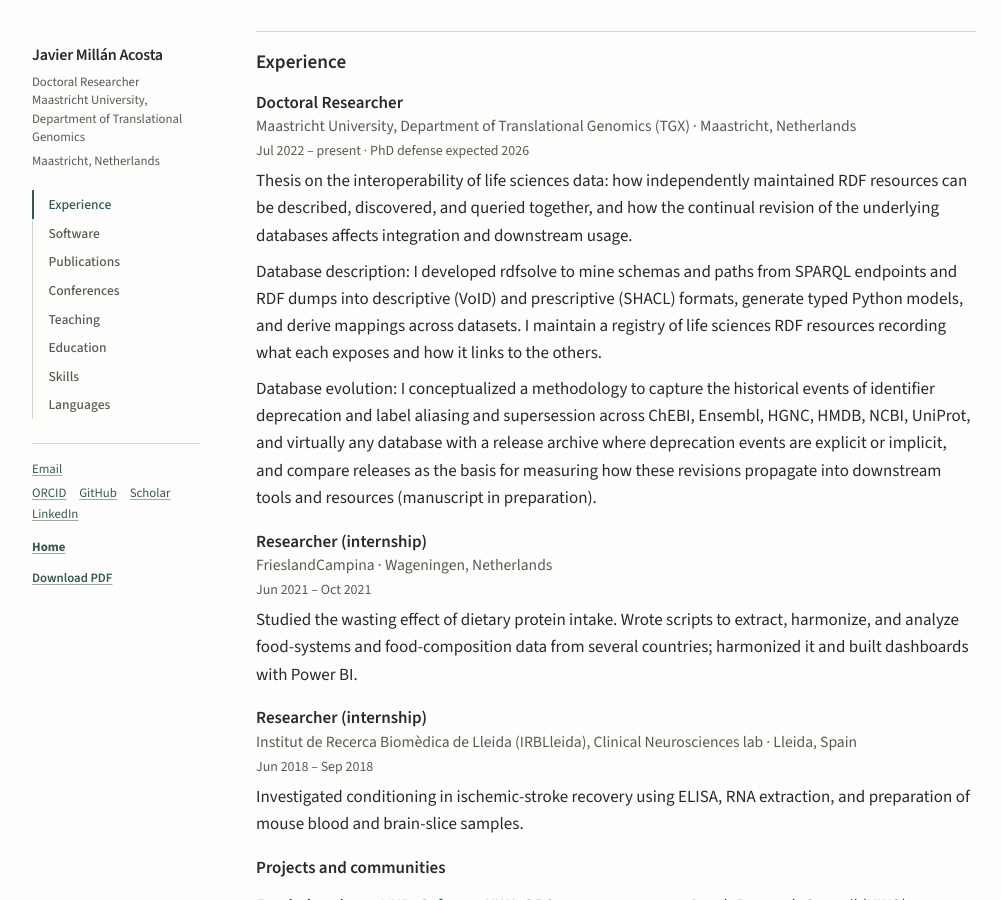
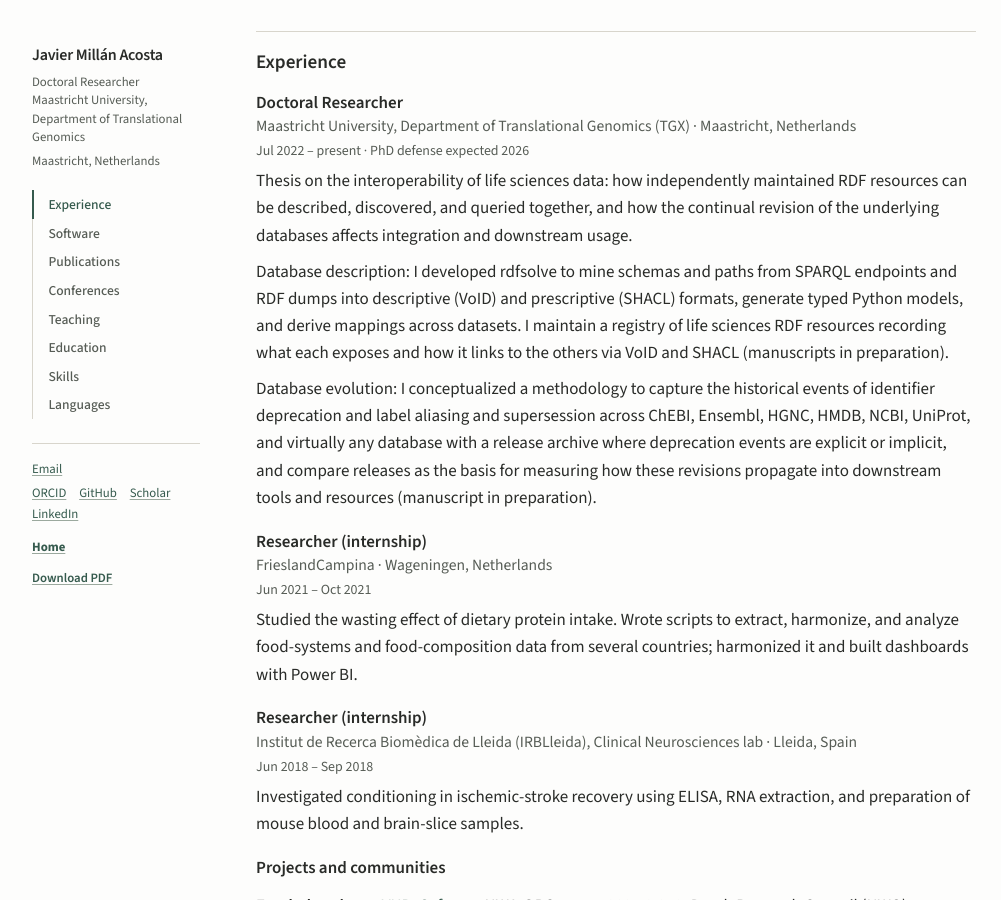
Before and after one commit to jmillanacosta/jmillanacosta.github.io, a Jekyll site: the page built from cv/index.html, in a window 1280 px wide and 900 px high, scrolled down 369 px. Shown: the whole window, without its empty margins (24-1025 px from the left). Built offline with Jekyll 4.4.1, drawn with Linux system fonts in a browser that asks for light colours; comment, search, counter and statistics services are not loaded.

Commit message:
Indicate wip for rdfsolve

```diff
--- a/_data/cv.yml
+++ b/_data/cv.yml
@@ -150,7 +150,7 @@ experience:
       - >-
         Database description: I developed rdfsolve to mine schemas and paths from SPARQL endpoints and RDF dumps into descriptive (VoID) and prescriptive (SHACL) formats, generate typed Python models, and derive mappings
         across datasets. I maintain a registry of life sciences RDF resources recording what each exposes
-        and how it links to the others.
+        and how it links to the others via VoID and SHACL (manuscripts in preparation).
       - >-
         Database evolution: I conceptualized a methodology to capture the historical events of identifier deprecation and label aliasing and supersession across ChEBI, Ensembl, HGNC, HMDB, NCBI, UniProt, and virtually any database with a release archive where deprecation events are explicit or implicit, and compare releases as the basis for measuring how these revisions propagate
         into downstream tools and resources (manuscript in preparation).
```
